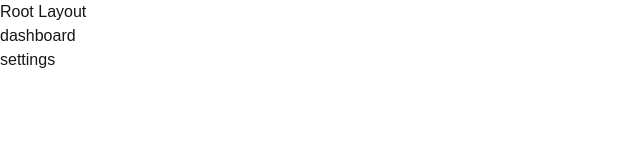
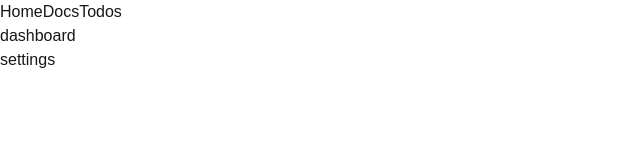
Before and after one commit to FrancisChung/fm-intro-nextjs-v3, a Next.js app in the folder intro-v3-app/: page /settings in a window 1280 px wide. Shown: the top 160 px of the page, without its empty margins (0-640 px from the left). Built offline with nearby package versions, Linux system fonts and the light colour scheme.

Commit message:
Added navigation

```diff
--- a/intro-v3-app/app/layout.tsx
+++ b/intro-v3-app/app/layout.tsx
@@ -1,6 +1,7 @@
 import type { Metadata } from "next";
 import localFont from "next/font/local";
 import "./globals.css";
+import Link from "next/link";
 
 const geistSans = localFont({
   src: "./fonts/GeistVF.woff",
@@ -18,6 +19,12 @@ export const metadata: Metadata = {
   description: "Generated by create next app",
 };
 
+const links = [
+    {href: '/', label:'Home'},
+    {href: '/docs', label:'Docs'},
+    {href: '/todos', label:'Todos'},
+]
+
 export default function RootLayout({
   children,
 }: Readonly<{
@@ -28,7 +35,17 @@ export default function RootLayout({
       <body
         className={`${geistSans.variable} ${geistMono.variable} antialiased`}
       >
-        Root Layout
+      <header>
+        <nav>
+          <ul className='flex items-center'>
+              {links.map(link => (
+                  <li key={link.href}>
+                      <Link href={link.href}>{link.label}</Link>
+                  </li>
+              ))}
+          </ul>
+        </nav>
+      </header>
         {children}
       </body>
     </html>
```
